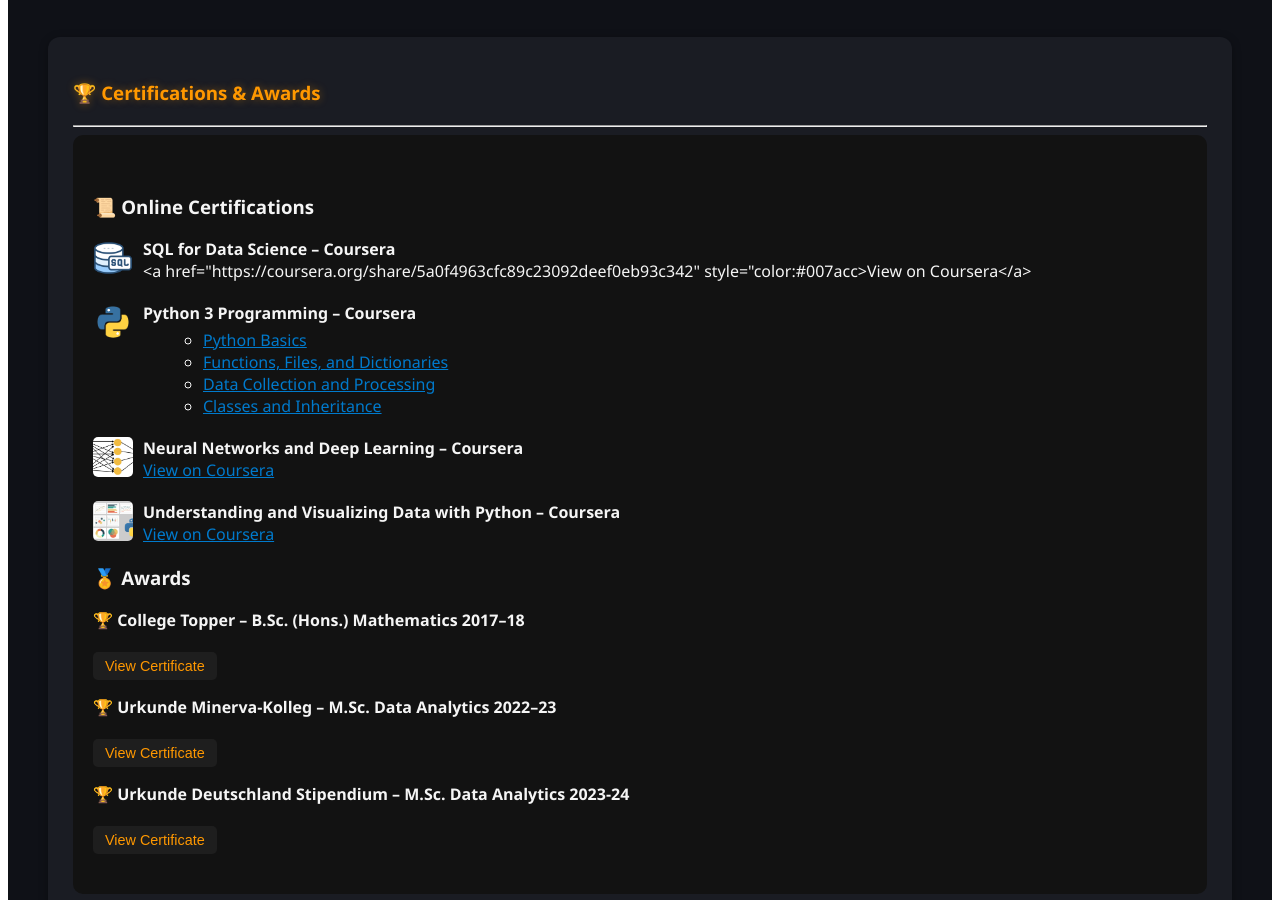
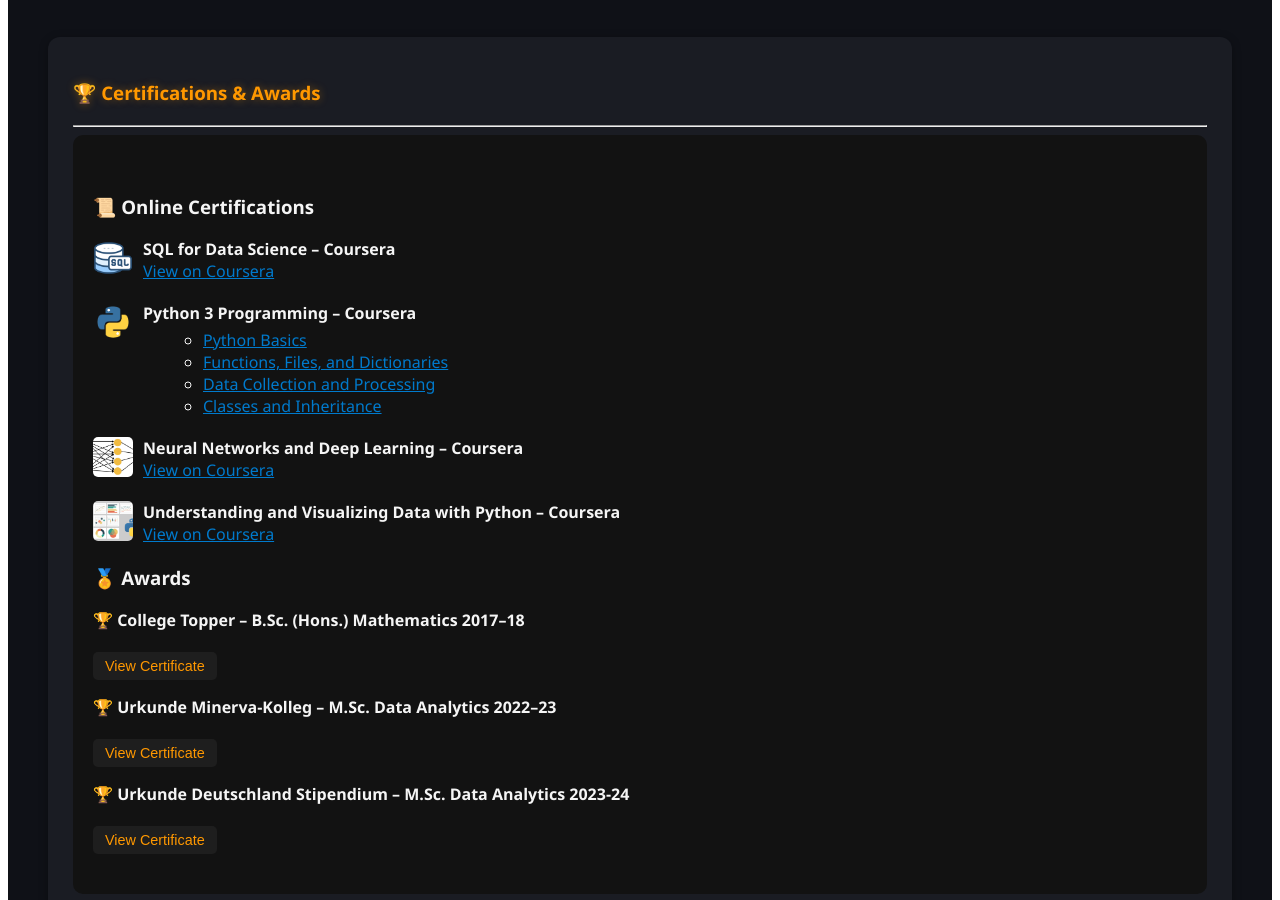
Before and after one commit to Simran-Kaur04/Simran-Kaur04.github.io, a Jekyll site: the page built from index.md, in a window 1280 px wide and 900 px high, scrolled down 4246 px. Built offline with Jekyll 4.4.1, drawn with Linux system fonts in a browser that asks for light colours; part of the change alters nothing that is shown.

Commit message:
Update certifications.md

```diff
--- a/_includes/certifications.md
+++ b/_includes/certifications.md
@@ -9,7 +9,7 @@
       <img src="assets/certs/sql.png" alt="SQL Cert">
       <div>
         <strong>SQL for Data Science – Coursera</strong><br/>
-        <a href="https://coursera.org/share/5a0f4963cfc89c23092deef0eb93c342" style="color:#007acc>View on Coursera</a>
+        <a href="https://coursera.org/share/5a0f4963cfc89c23092deef0eb93c342" style="color:#007acc">View on Coursera</a>
       </div>
     </li>
     <li style="display:flex;align-items:flex-start;gap:10px;margin-bottom:20px;">
@@ -50,30 +50,14 @@
 
   <div>
     <p><strong>🏆 Urkunde Minerva-Kolleg – M.Sc. Data Analytics 2022–23</strong></p>
-    <button class="toggle-btn" onclick="toggleCert('cert1')">View Certificate</button><br/>
+    <button class="toggle-btn" onclick="toggleCert('cert2')">View Certificate</button><br/>
     <img src="assets/certs/Urkunde-Minerva.jpg" alt="Urkunde Minerva" class="cert-award-img" id="cert2">
   </div>
 
   <div>
     <p><strong>🏆 Urkunde Deutschland Stipendium – M.Sc. Data Analytics 2023-24</strong></p>
-    <button class="toggle-btn" onclick="toggleCert('cert1')">View Certificate</button><br/>
+    <button class="toggle-btn" onclick="toggleCert('cert3')">View Certificate</button><br/>
     <img src="assets/certs/Urkunde-DS.jpg" alt="Urkunde-DS" class="cert-award-img" id="cert3">
   </div>
 
 </div>
-
-<script>
-  document.addEventListener("DOMContentLoaded", function () {
-    const buttons = document.querySelectorAll(".toggle-btn");
-    buttons.forEach((btn) => {
-      btn.addEventListener("click", function () {
-        const img = this.nextElementSibling;
-        if (img.style.display === "none" || img.style.display === "") {
-          img.style.display = "block";
-        } else {
-          img.style.display = "none";
-        }
-      });
-    });
-  });
-</script>
```
